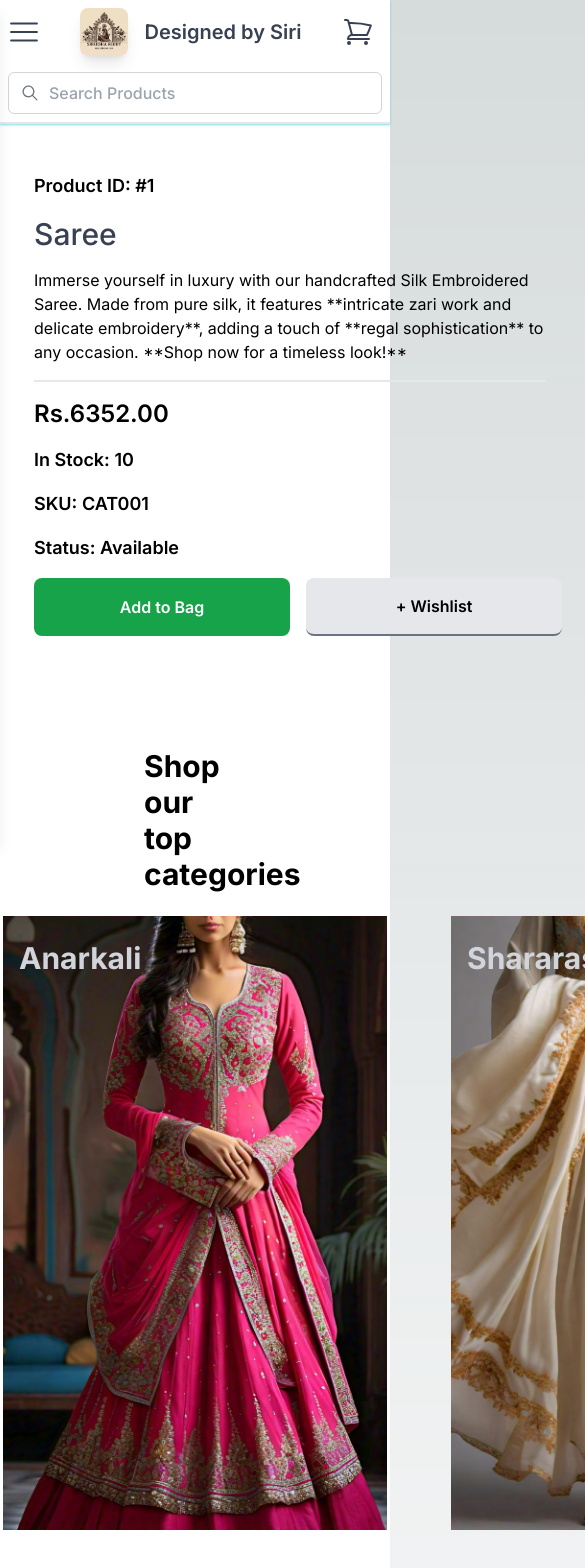
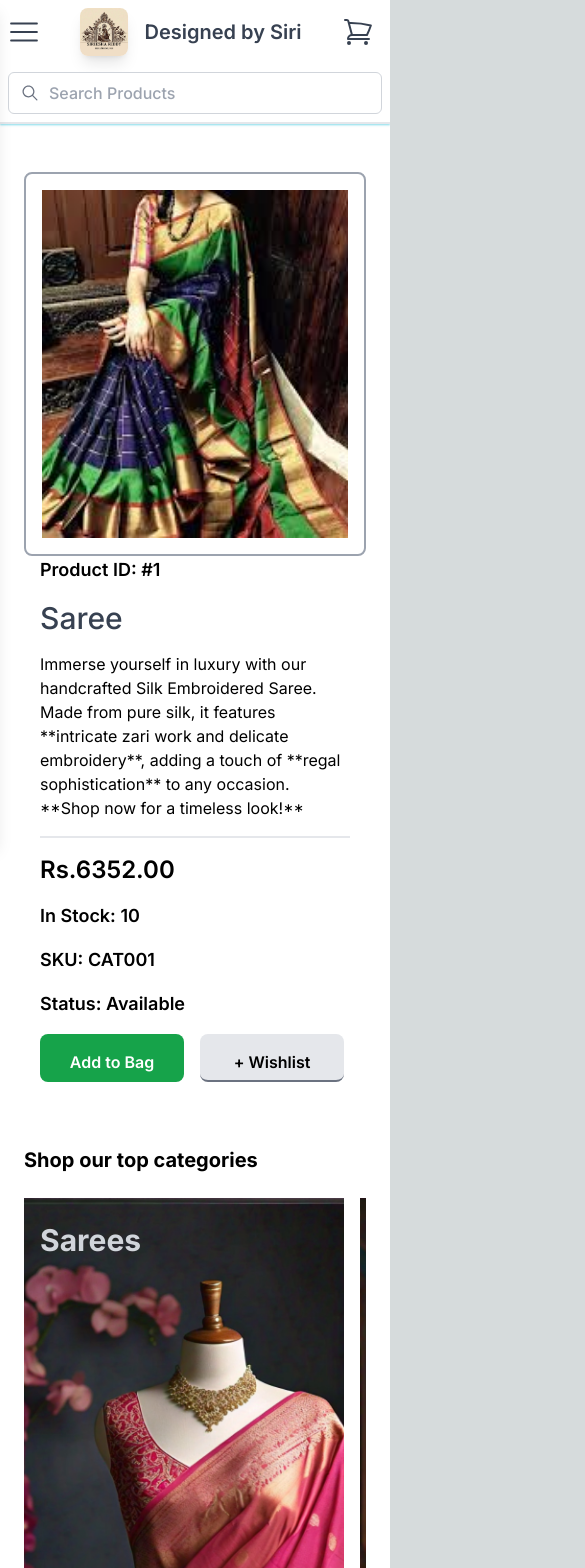
Before and after one commit to webhost0259/designedbysiri.com, a Next.js app: page /products/1 in a window 390 px wide. Shown: the top 1568 px of the page, 585 px wide, since content can reach past the window. Built offline with nearby package versions, Linux system fonts and the light colour scheme.

Commit message:
Mobile v1

```diff
--- a/src/app/cart/page.tsx
+++ b/src/app/cart/page.tsx
@@ -46,7 +46,7 @@ const CartPage = () => {
       {cart.length === 0 ? (
         <p className="text-lg">Your cart is empty.</p>
       ) : (
-        <div className="flex flex-row  space-x-4 justify-between">
+        <div className="flex flex-col laptop:flex-row laptop:space-x-4 justify-between">
           <div className='flex flex-col w-full space-y-4'>
             {cart.map(item => (
               <div key={item.productId} className="flex w-full items-center space-x-4 p-4 border border-gray-300 rounded-lg">
@@ -72,10 +72,10 @@ const CartPage = () => {
               </div>
             ))}
           </div>
-          <div className="flex flex-col min-w-80 space-y-4 justify-end border-2 rounded-md border-gray-300 py-4 px-2 bg-gray-100">
+          <div className="flex flex-col min-w-80 space-y-4 mt-4 laptop:mt-0 justify-end border-2 rounded-md border-gray-300 py-4 px-2 bg-gray-100">
             {
               cart.map(item => (
-                  <div key={item.productId} className='flex flex-row justify-between space-x-4 max-w-80'>
+                  <div key={item.productId} className='flex flex-row justify-between space-x-4 laptop:max-w-80'>
                     <h6 className="text-sm">{item.name}</h6>
                     <h6 className="text-sm">({item.price} * {item.quantity}) = Rs.{(item.price * item.quantity).toFixed(2)}</h6>
                   </div>
--- a/src/app/components/Header.tsx
+++ b/src/app/components/Header.tsx
@@ -84,15 +84,13 @@ const Header = () => {
               <CgProfile className='mr-2'/>
               <a href="#" className="transition-all duration-200 hover:text-green-600 hover:font-semibold">Account</a>
             </div> */}
-            <div className='flex flex-row items-center'>
+            <a
+              href="/cart"
+              className="flex flex-row items-center text-gray-700 hover:text-green-600 hover:font-semibold"
+            >
               <HiOutlineShoppingCart className='mr-2' size={32}/>
-              {/* <a
-                href="/cart"
-                className="text-gray-700 hover:text-green-600 hover:font-semibold"
-              >
-                Cart {cartCount ? `(${cartCount})` : null}
-              </a> */}
-            </div>
+              {cartCount ? `(${cartCount})` : null}
+            </a>
           </div>
         </div>
         <div className='mt-4'>
--- a/src/app/home-page-sections/SecondSection.tsx
+++ b/src/app/home-page-sections/SecondSection.tsx
@@ -7,9 +7,10 @@ const SecondSection = () => {
   // Sample data for product cards
   const products = PRODUCTS;
 
+
   return (
     <section
-        className="bg-cover bg-center h-screen"
+        className="bg-cover bg-center h-[614px] relative"
         style={{
           backgroundImage:
             "url('https://images.pexels.com/photos/1778353/pexels-photo-1778353.jpeg')",
@@ -31,7 +32,7 @@ const SecondSection = () => {
                 Shop Now
               </a>
             </div>
-            <div className="w-full overflow-x-auto">
+            <div className="max-w-96 tablet:max-w-[640px] laptop:min-w-[1024px] overflow-x-auto">
               <div className="flex flex-nowrap space-x-4 mt-6">
                 {products.map((product, index) => (
                   <ProductBrief key={index} product={product} />
--- a/src/app/home-page-sections/ThirdSection.tsx
+++ b/src/app/home-page-sections/ThirdSection.tsx
@@ -3,10 +3,10 @@ import Link from "next/link";
 
 const ThirdSection = () => {
   return (
-    <div className="px-16 mt-16 pb-16">
-      <h1 className="font-bold text-3xl">Shop our top categories</h1>
-      <div className="mt-6">
-        <div className="flex flex-row space-x-16 justify-center">
+    <div className="px-2 laptop:px-16 mt-16 pb-16 text-black">
+      <h1 className="font-bold text-xl laptop:text-3xl">Shop our top categories</h1>
+      <div className="mt-6 max-w-full overflow-x-auto">
+        <div className="flex flex-nowrap space-x-4 laptop:space-x-16">
           <LongImageBrief image="/images/saree-1.jpeg" name="Sarees" url="/categories"/>
           <LongImageBrief image="/images/anarkali-suits.jpeg" name="Anarkali" url="/categories"/>
           <LongImageBrief image="/images/shararas.jpeg" name="Shararas" url="/categories"/>
@@ -27,7 +27,7 @@ const LongImageBrief = ({ image, name, url } : LongImageBriefProps) => {
   return (
     <div className="flex flex-col rounded-md ">
       <Link href={url}>
-        <div className="relative w-96 h-[614px] rounded-md">
+        <div className="relative w-80 laptop:w-96 h-[614px] rounded-md">
           <Image
             src={image}
             alt={name}
--- a/src/app/layout.tsx
+++ b/src/app/layout.tsx
@@ -20,7 +20,7 @@ export default function RootLayout({
   return (
     <html lang="en">
       <body className={inter.className}>
-        <div className="bg-white min-h-screen">
+        <div className="bg-white min-h-screen w-screen">
           <Header />
           {children}
           <Footer />
--- a/src/app/page.tsx
+++ b/src/app/page.tsx
@@ -29,9 +29,9 @@ interface HomePageProps {
       />
 
       {/* Page Content */}
-      <main className="container mx-auto">
+      <main>
         <SecondSection />
-        {/* <ThirdSection /> */}
+        <ThirdSection />
       </main>
     </div>
   );
--- a/src/app/products/[productId]/ProductDetails.tsx
+++ b/src/app/products/[productId]/ProductDetails.tsx
@@ -34,9 +34,8 @@ const ProductDetails = ({ product } : ProductDetailsProps) => {
   };
 
   return(
-    <div className="flex flex-col text-black">
-      <div className="flex flex-row justify-center space-x-32 mx-32">
-        <div className="relative rounded-lg w-96 h-[512px] border-2 border-gray-400 p-4">
+      <div className="flex flex-col w-full justify-center items-center px-2 laptop:flex-row  text-black laptop:space-x-16 laptop:ml-16">
+        <div className="relative rounded-lg w-full h-96 tablet:w-96 laptop:w-96 laptop:h-[512px] border-2 border-gray-400 laptop:p-4">
           <Image
             src={product.imageUrl}
             alt="Sireesha Reddy Designer Studio Logo, eligance with beauty"
@@ -45,7 +44,7 @@ const ProductDetails = ({ product } : ProductDetailsProps) => {
             className="transition-transform duration-700 transform hover:scale-105 p-4"
           />
         </div>
-        <div className="flex flex-col space-y-4 max-w-[512px]">
+        <div className="flex flex-col space-y-4 w-full px-4 laptop:max-w-[512px]">
           <p className="text-lg font-semibold">Product ID: #{product.productId}</p>
           <h6 className="font-medium text-3xl text-gray-700">{product.name}</h6>
           <p className="border-b-2 w-full pb-4">{product.description}</p>
@@ -55,17 +54,20 @@ const ProductDetails = ({ product } : ProductDetailsProps) => {
           <p className="text-lg font-semibold">Status: {product.status ? 'Available' : 'Out of Stock'}</p>
           <div className="flex flex-row space-x-4 w-full">
             <Button
-              className="bg-green-600 text-white font-semibold rounded-lg min-w-64 p-4"
+              className="bg-green-600 text-white font-semibold justify-center items-center rounded-lg min-w-36 h-12 laptop:min-w-64 p-4"
               onClick={handleAddToCart}
               disabled={loading} // Disable button while loading
             >
               {loading ? 'Adding...' : 'Add to Bag'}
             </Button>
-            <Button className="bg-gray-200 text-black font-semibold p-4 rounded-lg min-w-64 border-b-2 border-gray-500">+ Wishlist</Button>
+            <Button
+              className="bg-gray-200 text-black font-semibold p-4 rounded-lg min-w-36 h-12 laptop:min-w-64 border-b-2 border-gray-500"
+            >
+              + Wishlist
+            </Button>
           </div>
         </div>
       </div>
-    </div>
   )
 }
 
--- a/src/app/products/[productId]/page.tsx
+++ b/src/app/products/[productId]/page.tsx
@@ -32,7 +32,7 @@ const ProductPage = async({ params: { productId } }: { params: { productId: stri
   const seo = generateProductSEOObject(product);
 
   return (
-    <main className='flex flex-col justify-center min-h-screen mx-16 p-4 mt-8'>
+    <main className='flex flex-col justify-center min-h-screen laptop:mx-16 p-4 mt-8'>
       <PRODUCTSEO
         title={seo.title}
         description={seo.description || `Buy ${product.name} from our store.`}
```
Also changed, not shown: src/app/checkout/page.tsx (+28 -2 lines).
